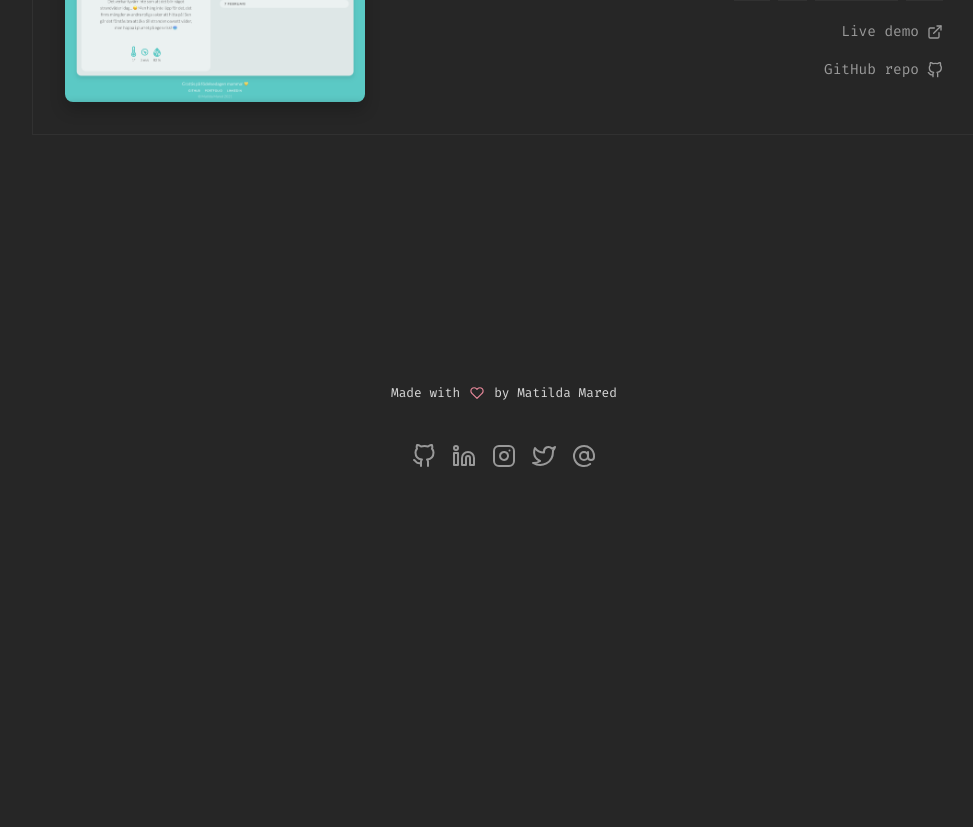
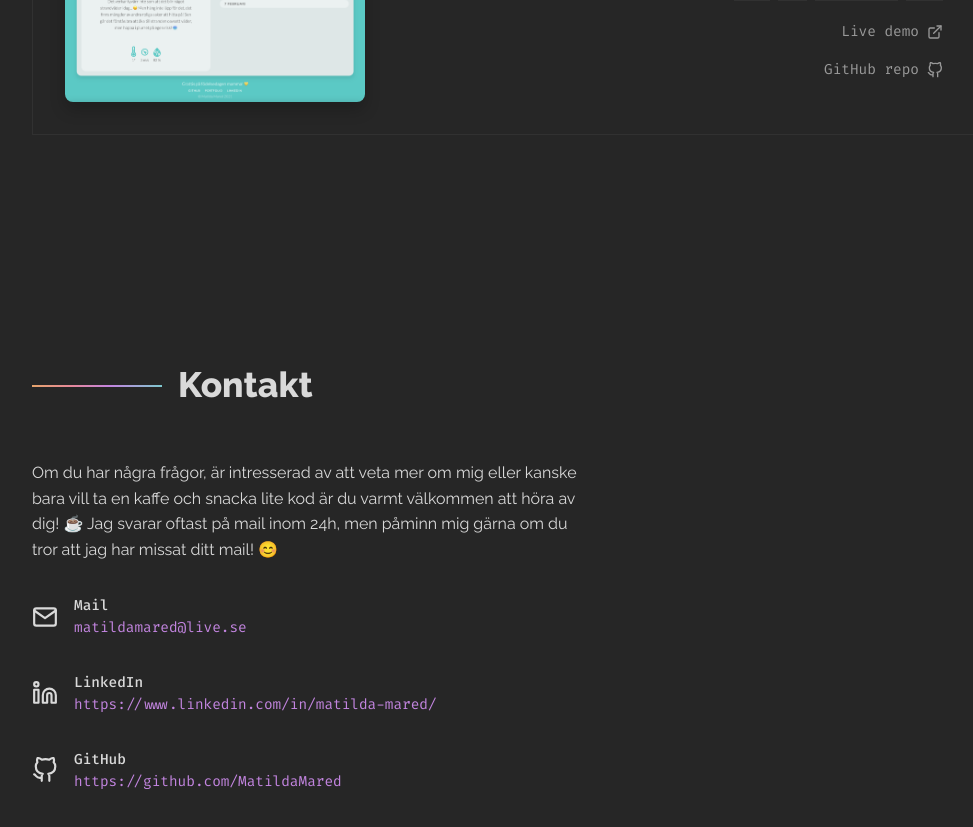
Before and after one commit to MatildaMared/portfolio, a React (Create React App) app: page / in a window 1280 px wide. Shown: the part 3500-4327 px from the top of the page, without its empty margins (136-1109 px from the left). Before the commit the page ends 4032 px from the top, so only its background shows below. Built offline with nearby package versions, Linux system fonts and the light colour scheme.

Commit message:
add contact section

```diff
--- a/src/App.tsx
+++ b/src/App.tsx
@@ -5,6 +5,7 @@ import Footer from "./components/Footer/Footer";
 import Header from "./components/Header/Header";
 import NavBar from "./components/NavBar/NavBar";
 import About from "./components/About/About";
+import Contact from "./components/Contact/Contact";
 import BurgerIcon from "./components/BurgerIcon/BurgerIcon";
 import Projects from "./components/Projects/Projects";
 
@@ -40,6 +41,7 @@ function App() {
 				<Header />
 				<About />
 				<Projects />
+				<Contact />
 				<Footer />
 			</Content>
 		</Wrapper>
--- /dev/null
+++ b/src/components/Contact/Contact.jsx
@@ -0,0 +1,111 @@
+import React from "react";
+import styled from "styled-components";
+import SectionHeading from "../SectionHeading/SectionHeading";
+import { GitHub, Linkedin, Mail } from "react-feather";
+
+function Contact() {
+	return (
+		<Wrapper id="contact">
+			<SectionHeading title={"Kontakt"} />
+			<Text>
+				Om du har några frågor, är intresserad av att veta mer om mig eller
+				kanske bara vill ta en kaffe och snacka lite kod är du varmt välkommen
+				att höra av dig! ☕️ Jag svarar oftast på mail inom 24h, men påminn mig
+				gärna om du tror att jag har missat ditt mail! 😊
+			</Text>
+			<nav>
+				<List>
+					<li>
+						<Mail size={26} />
+						<div>
+							<ContactHeading>Mail</ContactHeading>
+							<Link href="mailto:matildamared@live.se">
+								matildamared@live.se
+							</Link>
+						</div>
+					</li>
+					<li>
+						<Linkedin size={26} />
+						<div>
+							<ContactHeading>LinkedIn</ContactHeading>
+							<Link
+								href="https://www.linkedin.com/in/matilda-mared/"
+								target="_blank"
+							>
+								https://www.linkedin.com/in/matilda-mared/
+							</Link>
+						</div>
+					</li>
+					<li>
+						<GitHub size={26} />
+						<div>
+							<ContactHeading>GitHub</ContactHeading>
+							<Link href="https://github.com/MatildaMared" target="_blank">
+								https://github.com/MatildaMared
+							</Link>
+						</div>
+					</li>
+				</List>
+			</nav>
+		</Wrapper>
+	);
+}
+
+const Wrapper = styled.section`
+	max-width: var(--max-width);
+	margin: 0 auto;
+	padding: 14rem 0 0 0;
+`;
+
+const List = styled.ul`
+	padding: 0;
+	list-style-type: none;
+	margin-top: 2rem;
+
+	& li {
+		margin-bottom: 2rem;
+		display: flex;
+		align-items: center;
+
+		& div {
+			display: flex;
+			flex-direction: column;
+		}
+
+		& svg {
+			margin-right: 1rem;
+		}
+	}
+`;
+
+const Text = styled.p`
+	max-width: 560px;
+`;
+
+const Link = styled.a`
+	color: var(--color-purple);
+	text-decoration: none;
+	font-family: var(--font-secondary);
+	transition: all 0.3s;
+	font-size: 0.9rem;
+
+	&:hover {
+		color: var(--color-gray);
+	}
+`;
+
+const ContactHeading = styled.p`
+	font-size: 1rem;
+	font-family: var(--font-secondary);
+	display: flex;
+	align-items: center;
+	margin-bottom: 0;
+	font-size: 0.9rem;
+	font-weight: 500;
+
+	& svg {
+		margin-right: 0.5rem;
+	}
+`;
+
+export default Contact;
```
